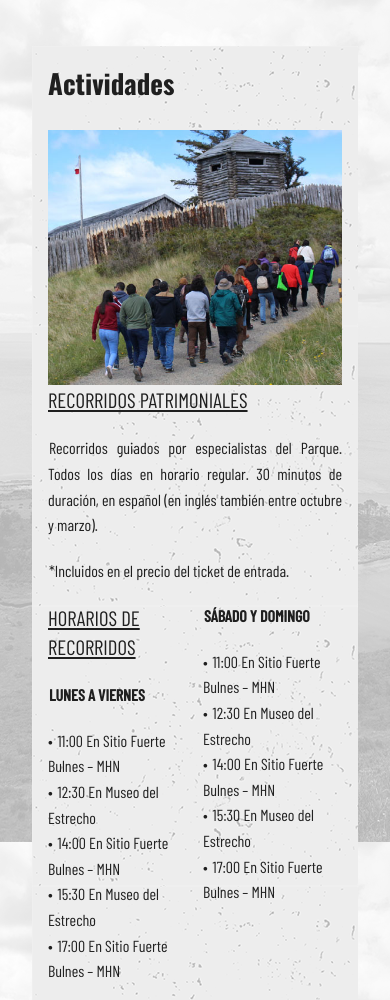
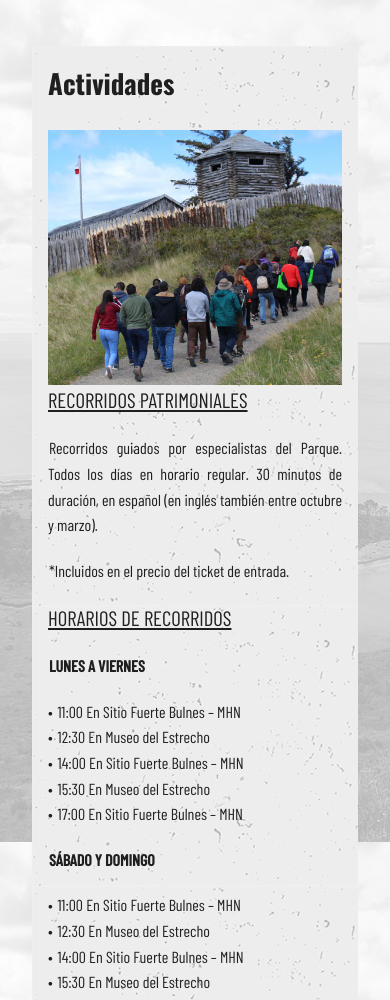
Before and after one commit to marceloag/pde2k19, a website: page page.html in a window 390 px wide. Shown: the part 97-1097 px from the top of the page. Drawn offline with nearby package versions, Linux system fonts and the light colour scheme; a web font is replaced by a local one.

Commit message:
Primer Push

```diff
--- a/css/style.scss
+++ b/css/style.scss
@@ -394,6 +394,11 @@ footer{
   -webkit-column-count: 2; /* Chrome, Safari, Opera */
   -moz-column-count: 2; /* Firefox */
   column-count: 2;
+  @media only screen and (max-width: 766px) {
+    -webkit-column-count: 1; /* Chrome, Safari, Opera */
+    -moz-column-count: 1; /* Firefox */
+    column-count: 1;
+  }
 }
 
 .top-bar{
```
Also changed, not shown: css/style.css.
